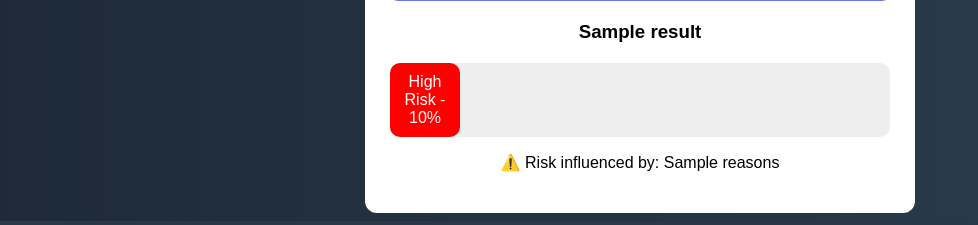
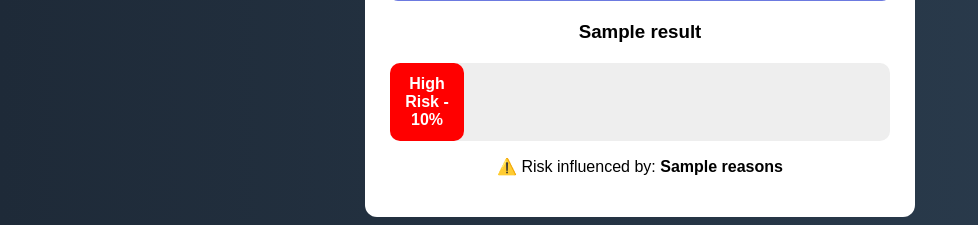
Before and after one commit to 23s035-sys/Addiction-Risk-Predictor, a Flask app: template templates/index.html in a window 1280 px wide. Shown: the part 686-911 px from the top of the page, without its empty margins (0-978 px from the left). Run offline with Flask 3, Linux system fonts and the light colour scheme; the template is opened without the code that fills it: most values are stand-ins (such as "Sample title", 1, 10 or a date in 2020); parts of the project's set-up code (start-up, migrations or seed data) failed here and were passed over.

Commit message:
Update index.html

```diff
--- a/templates/index.html
+++ b/templates/index.html
@@ -59,10 +59,11 @@
         }
 
         .bar {
-            padding: 10px;
+            padding: 12px;
             color: white;
             border-radius: 10px;
             text-align: center;
+            font-weight: bold;
         }
 
         .low { background: green; }
@@ -169,7 +170,9 @@ High Risk - {{score}}%
 
 </div>
 
-<p>⚠️ Risk influenced by: {{ reasons }}</p>
+<p>
+⚠️ Risk influenced by: <b>{{ reasons }}</b>
+</p>
 
 {% endif %}
 
```
